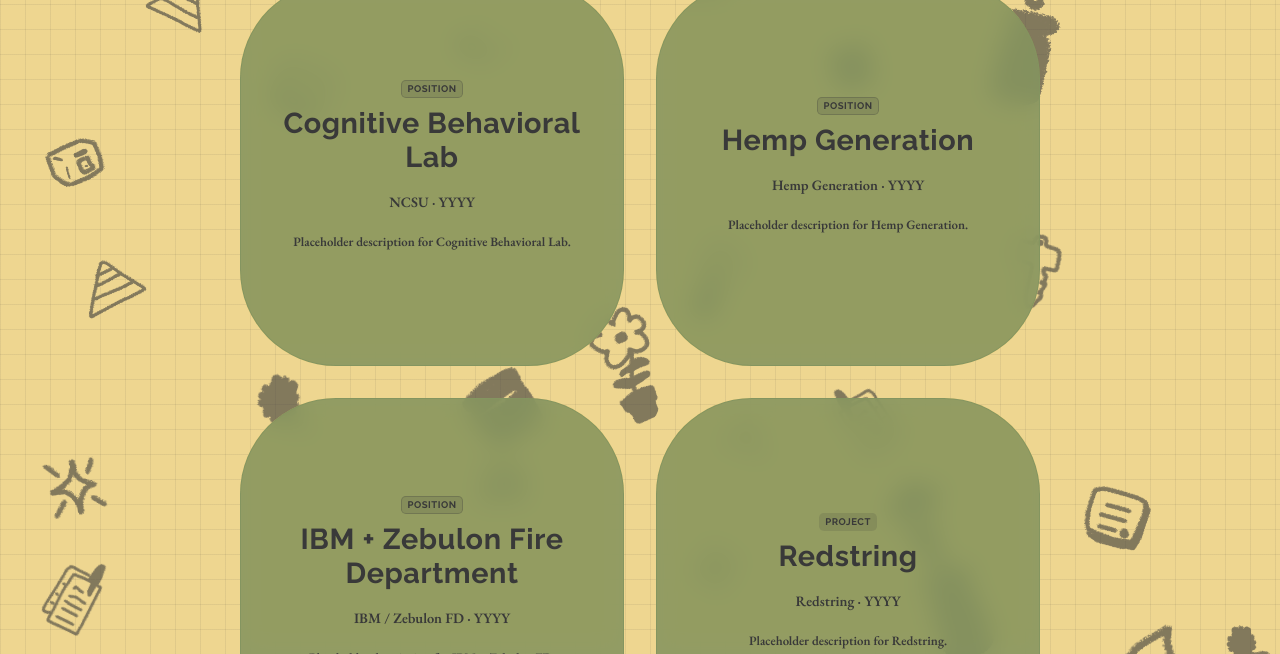
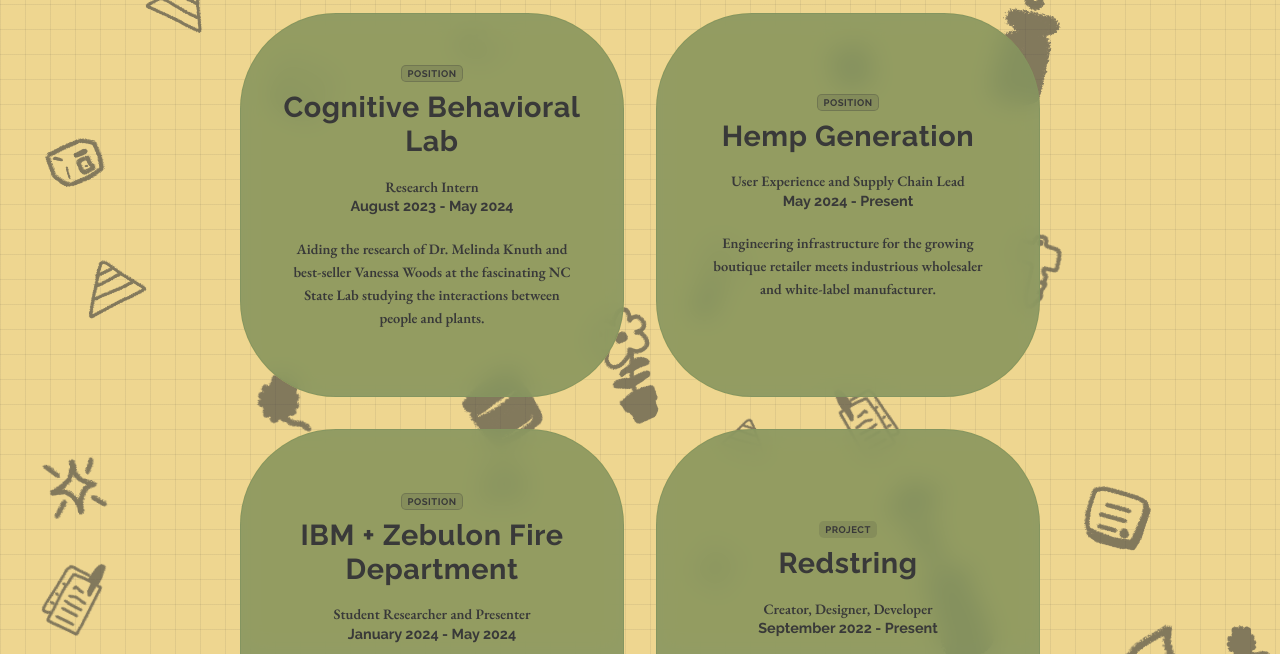
Before and after one commit to grantiguess/Portfolio, a plain HTML site: page index.html in a window 1280 px wide. Shown: the part 146-800 px from the top of the page. Drawn offline with nearby package versions, Linux system fonts and the light colour scheme.

Commit message:
[Implementation] Filled out information

```diff
--- a/assets/css/style.css
+++ b/assets/css/style.css
@@ -85,9 +85,7 @@ html,body {
     flex-direction: column;
     align-items: center;
     flex-grow: 1;
-    /* ADD PADDING TOP to account for fixed header height */
-    /* Estimate header height (padding + line height) - adjust as needed */
-    padding-top: 5rem; /* Adjust this value based on actual header height */
+    /* Padding will be set dynamically by JS */
 }
 
 /* Grid Layout Styling (lives inside main) */
@@ -160,10 +158,33 @@ html,body {
 }
 .card .subtitle {
     font-size: 0.8rem;
+    /* Add max-width and auto margins for faux side spacing */
+    max-width: 90%;
+    margin-left: auto;
+    margin-right: auto;
 }
+
+/* Style for the company line */
+.card .subtitle.company {
+    margin-bottom: 0; /* Remove space below company */
+}
+
+/* Style for the year line */
+.card .subtitle.year {
+    margin-top: 0.1rem; /* Add small space above year */
+    margin-bottom: 0.4rem; /* Restore space below year before description */
+    font-family: 'Raleway', sans-serif; /* Match title font */
+}
+
 .card .description {
-    font-size: 0.75rem;
-    margin-top: 0.4rem;
+    font-size: 0.9em; /* Slightly larger font size */
+    line-height: 1.6; /* Match bio text line height */
+    margin-top: 0.8rem; /* Increased space above description */
+    margin-bottom: 0.5rem; /* Add small space below */
+    /* Add max-width and auto margins for faux side spacing */
+    max-width: 80%; /* Reduced width for more horizontal margin */
+    margin-left: auto;
+    margin-right: auto;
 }
 
 /* Removed Card Animating State */
@@ -226,8 +247,7 @@ h1,h2,h3 {
     }
 
     #page-content {
-        /* Adjust padding top for desktop if header height changes */
-        padding-top: 6rem; /* Adjust this value */
+        /* Padding will be set dynamically by JS */
     }
 
     .entry-grid {
@@ -253,8 +273,12 @@ h1,h2,h3 {
         font-size: 0.9em; /* Restore from JS */
     }
     .card .description {
-        font-size: 0.8em; /* Restore from JS */
-        margin-top: 0.5rem; /* Restore from JS */
+        font-size: 0.9em; /* Keep consistent size */
+        line-height: 1.6; /* Keep consistent */
+        margin-top: 1rem; /* Increased desktop margin */
+        margin-bottom: 0.7rem; /* Slightly more space below on desktop */
+        max-width: 80%; /* Keep consistent max-width */
+        /* Keep auto margins */
     }
 }
 
@@ -329,21 +353,24 @@ h1,h2,h3 {
 /* .bio-image-column { display: none; } */
 /* .bio-text-column { display: none; } */
 
-/* Bio Image Styles (Back to float) */
+/* Bio Image Styles (Mobile First) */
 .bio-image {
-    float: left;
-    width: 130px;
+    /* Remove float for mobile */
+    /* float: left; */
+    display: block; /* Ensure it takes full width if needed */
+    width: 100%; /* Make full width on mobile */
+    /* Remove fixed width and max-width */
+    /* width: 180px; */
+    /* max-width: 50%; */
     height: auto;
     border-radius: 1.5rem;
-    margin-right: 1.5rem; /* Keep right margin */
-    margin-bottom: 0.5em; /* Add back small bottom margin */
+    margin: 0 auto 1.5rem auto; /* Center horizontally, add bottom margin */
     object-fit: cover;
-    display: block;
 }
 
-/* NEW: Wrapper for the first paragraph */
+/* NEW: Wrapper for the first paragraph - remove BFC */
 .bio-first-paragraph-wrapper {
-    overflow: hidden; /* Apply BFC trigger here */
+    /* overflow: hidden; */ /* No longer needed without float */
 }
 
 /* Apply increased line height to the paragraph inside the wrapper */
@@ -387,12 +414,18 @@ h1,h2,h3 {
         margin-bottom: 2rem;
     }
 
-    /* Adjust Image size and margins */
+    /* Adjust Image size and margins FOR DESKTOP - Re-add float */
     .bio-image {
-        width: 170px;
+        float: left; /* Add float back */
+        width: 210px; /* Larger Desktop width */
+        max-width: none; /* Remove mobile max-width */
         border-radius: 2rem;
-        margin-right: 2rem;
-        /* margin-top: 1.2em; */ /* Remove */
+        margin: 0 2.5rem 0.5em 0; /* Increase right margin, keep others */
+    }
+
+    /* Re-add BFC trigger for desktop */
+    .bio-first-paragraph-wrapper {
+        overflow: hidden;
     }
 
     /* Adjust rest text margin */
--- a/assets/js/views/home.js
+++ b/assets/js/views/home.js
@@ -70,7 +70,8 @@ function createEntryCard(entryData, onClickCallback) {
   card.innerHTML = `
     <span class="entry-type-indicator ${typeIndicatorClass}">${typeIndicatorText}</span>
     <h2>${entryData.title || ''}</h2>
-    <p class="subtitle">${entryData.company || ''} · ${entryData.year || ''}</p>
+    <p class="subtitle company">${entryData.company || ''}</p>
+    <p class="subtitle year">${entryData.year || ''}</p>
     <p class="description">${entryData.description || ''}</p>
   `;
 
@@ -185,6 +186,21 @@ function animateExistingContentOut(wrapperSelector, contentSelector, onCompleteC
     }
 }
 
+// --- NEW Helper Function to Adjust Page Content Padding ---
+function adjustContentPadding() {
+    const header = document.getElementById('page-header');
+    const content = document.getElementById('page-content');
+
+    if (header && content) {
+        // Use requestAnimationFrame to ensure styles are calculated
+        requestAnimationFrame(() => {
+            const headerHeight = header.offsetHeight;
+            const buffer = 24; // Add 24px buffer space
+            content.style.paddingTop = `${headerHeight + buffer}px`;
+        });
+    }
+}
+
 // --- Modified initHomeView ---
 export async function initHomeView(root, params, doodlePositionId) {
   root.innerHTML = ''; // Clear #app
@@ -192,7 +208,7 @@ export async function initHomeView(root, params, doodlePositionId) {
   // Create Header
   const header = document.createElement('header');
   header.id = 'page-header';
-  const titleArea = renderTitleArea('Portfolio', 'Grant Eubanks', null);
+  const titleArea = renderTitleArea('Grant Eubanks', 'UX Design, Software Development, Supply Chain', null);
   header.appendChild(titleArea);
   root.appendChild(header); // Add header to #app
 
@@ -298,6 +314,9 @@ export async function initHomeView(root, params, doodlePositionId) {
 
   root.appendChild(main); // Add main to #app
 
+  // Adjust padding AFTER header and main content are in the DOM
+  adjustContentPadding();
+
   // --- Animate BOTH sections entering ---
   animateNewContent('.grid-section-wrapper', '.entry-grid');
   animateNewContent('.about-section-wrapper', '.portfolio-section-panel');
@@ -351,6 +370,9 @@ function displayProjects(root, positionData) {
   animationWrapper.appendChild(projectContainer);
   main.appendChild(animationWrapper);
   root.appendChild(main); // Add main to #app
+
+  // Adjust padding AFTER header and main content are in the DOM
+  adjustContentPadding();
 
   // --- Animate the wrapper (fade) and project grid (transform) entering ---
   // Use a generic selector for the wrapper if no class was added,
@@ -429,6 +451,9 @@ function displayProjectDetail(root, projectData, positionData) {
   main.appendChild(animationWrapper);
   root.appendChild(main);
 
+  // Adjust padding AFTER header and main content are in the DOM
+  adjustContentPadding();
+
   // --- Animate the wrapper (fade) and detail panel (transform) entering ---
   // Use a generic selector for the wrapper if no class was added
   animateNewContent('#page-content > div', '.portfolio-section-panel'); // Assumes wrapper is direct child
--- a/content/positions.json
+++ b/content/positions.json
@@ -2,9 +2,9 @@
   {
     "id": "ncsu-cbl",
     "title": "Cognitive Behavioral Lab",
-    "company": "NCSU",
-    "year": "YYYY",
-    "description": "Placeholder description for Cognitive Behavioral Lab.",
+    "company": "Research Intern",
+    "year": "August 2023 - May 2024",
+    "description": "Aiding the research of Dr. Melinda Knuth and best-seller Vanessa Woods at the fascinating NC State Lab studying the interactions between people and plants.",
     "displayType": "double-diamond",
     "projects": [
       {
@@ -26,9 +26,9 @@
   {
     "id": "hemp-gen",
     "title": "Hemp Generation",
-    "company": "Hemp Generation",
-    "year": "YYYY",
-    "description": "Placeholder description for Hemp Generation.",
+    "company": "User Experience and Supply Chain Lead",
+    "year": "May 2024 - Present",
+    "description": "Engineering infrastructure for the growing boutique retailer meets industrious wholesaler and white-label manufacturer.",
     "displayType": "double-diamond",
     "projects": [
       {
@@ -57,9 +57,9 @@
   {
     "id": "ibm-zebulon",
     "title": "IBM + Zebulon Fire Department",
-    "company": "IBM / Zebulon FD",
-    "year": "YYYY",
-    "description": "Placeholder description for IBM + Zebulon FD.",
+    "company": "Student Researcher and Presenter",
+    "year": "January 2024 - May 2024",
+    "description": "Designing it Foward with a senior IBM team as a service project for the Town of Zebulon, North Carolina.",
     "displayType": "double-diamond",
     "projects": [
       {
@@ -74,9 +74,9 @@
   {
     "id": "redstring",
     "title": "Redstring",
-    "company": "Redstring",
-    "year": "YYYY",
-    "description": "Placeholder description for Redstring.",
+    "company": "Creator, Designer, Developer",
+    "year": "September 2022 - Present",
+    "description": "A cerebral Semantic Web-App. Built in React, open core. My personal passion project.",
     "projects": []
   }
 ]
```
